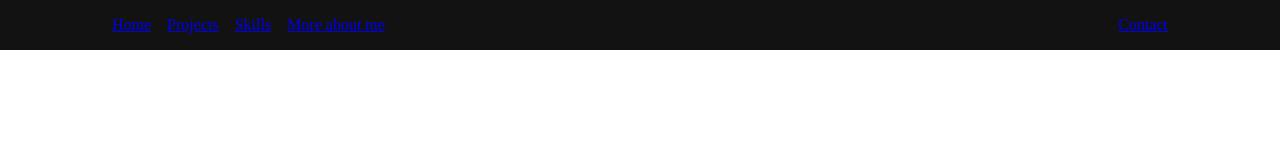
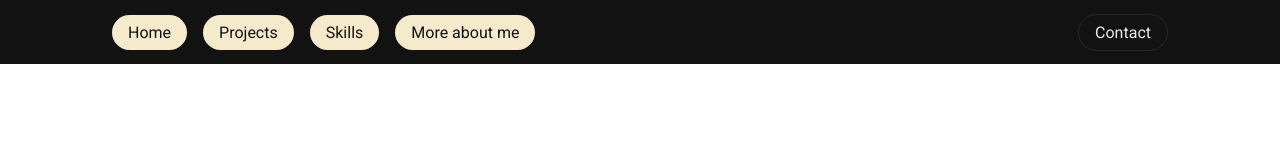
Before and after one commit to j4b1er/Portfolio-Components, a website: page index.html in a window 1280 px wide. Drawn offline with Linux system fonts and the light colour scheme.

Commit message:
Navbar almost done with styles

```diff
--- a/index.html
+++ b/index.html
@@ -5,6 +5,11 @@
     <meta name="viewport" content="width=device-width, initial-scale=1.0" />
     <title>Document</title>
     <link rel="stylesheet" href="./styles.css" />
+    <link rel="preconnect" href="https://fonts.googleapis.com" />
+    <link rel="preconnect" href="https://fonts.gstatic.com" crossorigin />
+    <link
+      href="https://fonts.googleapis.com/css2?family=Roboto:wght@300;400;500;700;900&display=swap"
+      rel="stylesheet" />
   </head>
   <body>
     <header>
--- a/styles.css
+++ b/styles.css
@@ -8,17 +8,26 @@
 
 :root {
   --max-width: 1088px;
+  --navbar-height: 4rem;
 
   --color-black: #121212;
+  --color-white: #ebebeb;
+  --color-prtimary-100: #f6eacd;
+  --color-prtimary-100-rgb: 246, 234, 205;
+  --color-prtimary-300: #dfbf5e;
 }
 
 .main-navbar {
   background-color: var(--color-black);
+  height: var(--navbar-height);
+
+  font-family: "Roboto", sans-serif;
 }
 
 .main-navbar__container {
   max-width: var(--max-width);
-  padding: 1rem;
+  height: 100%;
+  padding: 0 1rem;
   margin: 0 auto;
 
   display: flex;
@@ -33,3 +42,28 @@
   display: flex;
   gap: 1rem;
 }
+
+.main-navbar__container--link {
+  text-decoration: none;
+  padding: 0.5rem 1rem;
+
+  background-color: var(--color-prtimary-100);
+  color: var(--color-black);
+  font-size: 1rem;
+  border-radius: 10rem;
+  font-weight: 400;
+}
+
+.main-navbar__container--link:hover {
+  background-color: var(--color-prtimary-300);
+}
+
+.main-navbar__container--contact {
+  text-decoration: none;
+  padding: 0.5rem 1rem;
+
+  background-color: transparent;
+  color: var(--color-white);
+  border-radius: 10rem;
+  border: 1px solid rgba(var(--color-prtimary-100-rgb), 0.1);
+}
```
